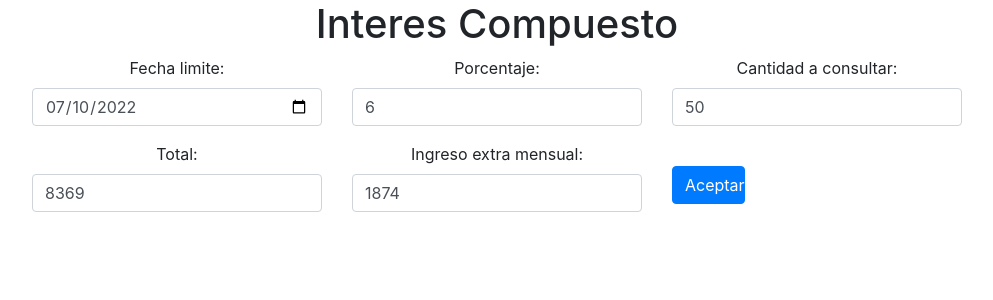
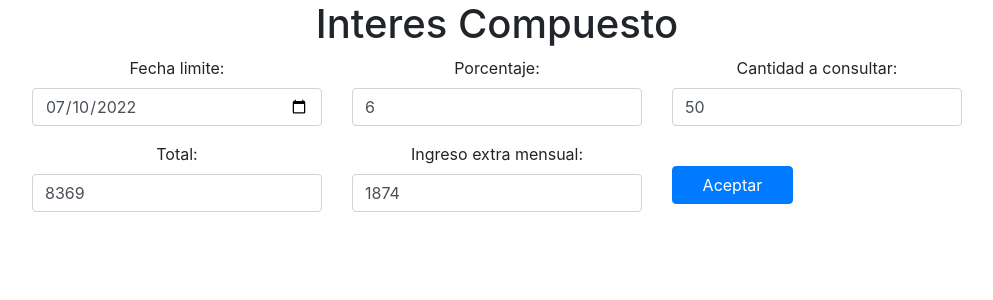
Before and after one commit to alfredoperaltag/interes-compuesto, a React (Create React App) app in the folder inversion/: page / in a window 1280 px wide. Shown: the top 300 px of the page, without its empty margins (143-1136 px from the left). Built offline with nearby package versions, Linux system fonts and the light colour scheme.

Commit message:
code optimized

```diff
--- a/inversion/src/components/forms/form.js
+++ b/inversion/src/components/forms/form.js
@@ -103,7 +103,18 @@ class Form extends React.Component {
   }
 
   render() {
-    if (this.state.showChart) {
+    const chart = this.state.showChart ? <div>
+      <div className="row justify-content-center">
+        <div className="col-md-3">
+          <p>Dias(Meses) para generar {this.state.cantidadConsultar} pesos: {this.state.labelCantidadConsultada}</p>
+        </div>
+        <div className="col-md-3">
+          <p>Dias para generar un centavo: {this.state.labelGenerarCentavo}</p>
+        </div>
+      </div>
+      <Charts datos={this.state.datos} meses={this.state.meses} inicial={this.state.inicial} ingresoExtraMensual={this.state.ingresoExtraMes} />
+    </div> : null
+
     return <form onSubmit={this.handleSubmit}>
       <div className="row">
         <div className="col">
@@ -121,42 +132,11 @@ class Form extends React.Component {
         </div>
         <div className="col-sm-12 col-md-3">
           <Input type="number" min="0" id="cantidadConsultar" value={this.state.cantidadConsultar} onChange={this.handleInputChange}>Cantidad a consultar: </Input>
-            <button type="submit" className="col-md-3 btn btn-primary float-left mt-4">Aceptar</button>
+          <button type="submit" className="col-sm-3 col-md-5 btn btn-primary float-left mt-4">Aceptar</button>
         </div>
       </div>
-        <div className="row justify-content-center">
-          <div className="col-md-3">
-            <p>Dias(Meses) para generar {this.state.cantidadConsultar} pesos: {this.state.labelCantidadConsultada}</p>
-          </div>
-          <div className="col-md-3">
-            <p>Dias para generar un centavo: {this.state.labelGenerarCentavo}</p>
-          </div>
-        </div>
-        <Charts datos={this.state.datos} meses={this.state.meses} inicial={this.state.inicial} ingresoExtraMensual={this.state.ingresoExtraMes} />
+      {chart}
     </form>
-    } else {
-      return <form onSubmit={this.handleSubmit}>
-        <div className="row">
-          <div className="col">
-            <h1>Interes Compuesto</h1>
-          </div>
-        </div>
-        <div className="row justify-content-center">
-          <div className="col-sm-12 col-md-3">
-            <Input type="date" id="calendario" value={this.state.calendario} onChange={this.handleInputChange}>Fecha limite: </Input>
-            <Input type="number" min="0" id="total" value={this.state.total} onChange={this.handleInputChange}>Total: </Input>
-          </div>
-          <div className="col-sm-12 col-md-3">
-            <Input type="number" min="0" id="porcentaje" value={this.state.porcentaje} onChange={this.handleInputChange}>Porcentaje: </Input>
-            <Input type="number" min="0" id="ingresoExtraMensual" value={this.state.ingresoExtraMensual} onChange={this.handleInputChange}>Ingreso extra mensual: </Input>
-          </div>
-          <div className="col-sm-12 col-md-3">
-            <Input type="number" min="0" id="cantidadConsultar" value={this.state.cantidadConsultar} onChange={this.handleInputChange}>Cantidad a consultar: </Input>
-            <button type="submit" className="col-md-3 btn btn-primary float-left mt-4">Aceptar</button>
-          </div>
-        </div>
-      </form>
-    }
   }
 }
 
```
Also changed, not shown: 1 other file (tests, documents, lock files or other folders). Lines whose indentation alone changed are shown as unchanged.
